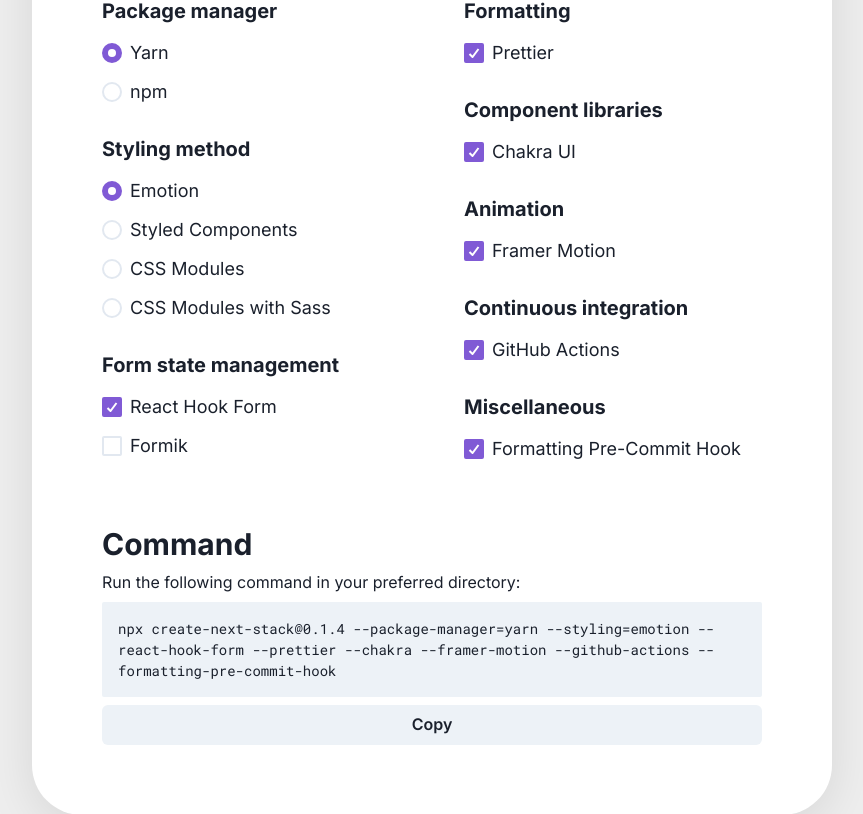
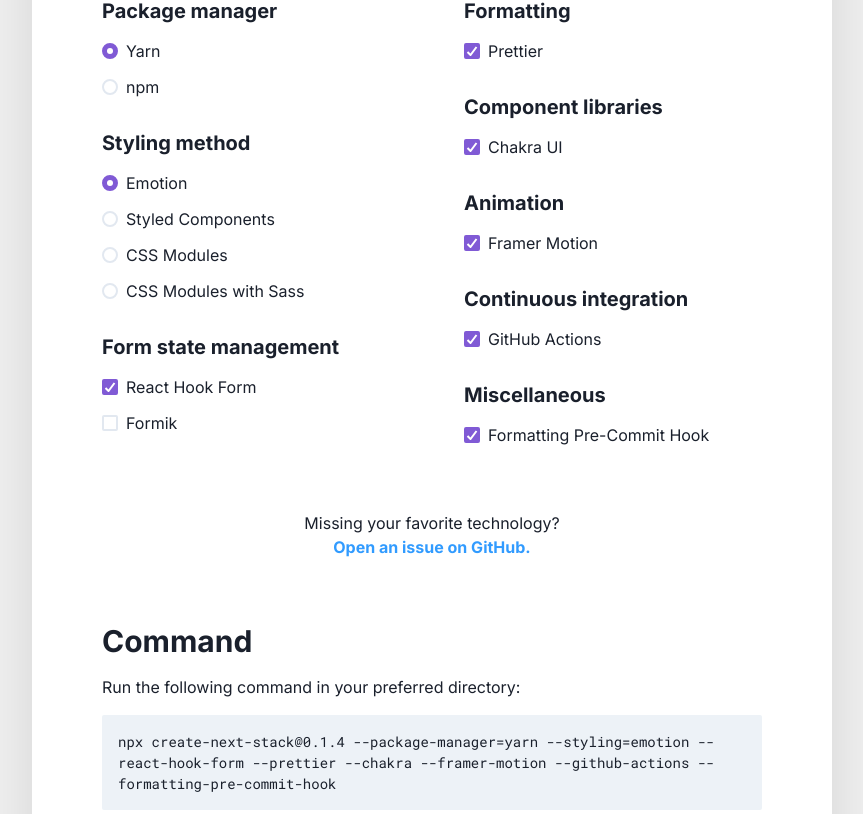
Before and after one commit to hackhero920/create-next-stack-website, a Next.js app: page / in a window 1280 px wide. Shown: the part 539-1353 px from the top of the page, without its empty margins (208-1071 px from the left). Built offline with nearby package versions, Linux system fonts and the light colour scheme.

Commit message:
Fix styling and add GitHub issues anchor

```diff
--- a/templates/LandingPage/LandingPageTemplate.tsx
+++ b/templates/LandingPage/LandingPageTemplate.tsx
@@ -247,6 +247,7 @@
                   Pick your technologies
                 </Heading>
 
+                <Stack spacing="16">
                   <Stack
                     spacing={["8", "8", "16"]}
                     direction={["column", "column", "row"]}
@@ -265,7 +266,7 @@
                                 {Object.entries(packageManagers).map(
                                   ([_, packageManager]) => (
                                     <Radio
-                                    size="lg"
+                                      size="md"
                                       colorScheme="purple"
                                       key={packageManager}
                                       id={`radio-${packageManager}`}
@@ -293,7 +294,7 @@
                                 {Object.entries(stylingMethods).map(
                                   ([_, stylingMethod]) => (
                                     <Radio
-                                    size="lg"
+                                      size="md"
                                       colorScheme="purple"
                                       key={stylingMethod}
                                       id={`radio-${stylingMethod}`}
@@ -318,10 +319,11 @@
                           render={({ field }) => (
                             <CheckboxGroup {...field}>
                               <Stack spacing="3">
-                              {Object.entries(formStateManagementLibraries).map(
-                                ([_, formStateManagementLibrary]) => (
+                                {Object.entries(
+                                  formStateManagementLibraries
+                                ).map(([_, formStateManagementLibrary]) => (
                                   <Checkbox
-                                    size="lg"
+                                    size="md"
                                     colorScheme="purple"
                                     key={formStateManagementLibrary}
                                     id={`checkbox-${formStateManagementLibrary}`}
@@ -329,8 +331,7 @@
                                   >
                                     {options[formStateManagementLibrary].label}
                                   </Checkbox>
-                                )
-                              )}
+                                ))}
                               </Stack>
                             </CheckboxGroup>
                           )}
@@ -352,7 +353,7 @@
                                 {Object.entries(formattingLibraries).map(
                                   ([_, formattingLibrary]) => (
                                     <Checkbox
-                                    size="lg"
+                                      size="md"
                                       colorScheme="purple"
                                       key={formattingLibrary}
                                       id={`checkbox-${formattingLibrary}`}
@@ -381,7 +382,7 @@
                                 {Object.entries(componentLibraries).map(
                                   ([_, componentLibrary]) => (
                                     <Checkbox
-                                    size="lg"
+                                      size="md"
                                       colorScheme="purple"
                                       key={componentLibrary}
                                       id={`checkbox-${componentLibrary}`}
@@ -410,7 +411,7 @@
                                 {Object.entries(animationLibraries).map(
                                   ([_, animationLibrary]) => (
                                     <Checkbox
-                                    size="lg"
+                                      size="md"
                                       colorScheme="purple"
                                       key={animationLibrary}
                                       id={`checkbox-${animationLibrary}`}
@@ -439,7 +440,7 @@
                                 {Object.entries(continuousIntegrations).map(
                                   ([_, continuousIntegration]) => (
                                     <Checkbox
-                                    size="lg"
+                                      size="md"
                                       colorScheme="purple"
                                       key={continuousIntegration}
                                       id={`checkbox-${continuousIntegration}`}
@@ -468,7 +469,7 @@
                                 {Object.entries(miscellaneousOptions).map(
                                   ([_, miscellaneousOption]) => (
                                     <Checkbox
-                                    size="lg"
+                                      size="md"
                                       colorScheme="purple"
                                       key={miscellaneousOption}
                                       id={`checkbox-${miscellaneousOption}`}
@@ -486,9 +487,16 @@
                     </Stack>
                   </Stack>
 
-                <Stack marginTop="16">
+                  <Text align="center">
+                    Missing your favorite technology?
+                    <br />
+                    <Anchor href="https://github.com/akd-io/create-next-stack/issues">
+                      Open an issue on GitHub.
+                    </Anchor>
+                  </Text>
+
                   {output !== "" ? (
-                    <>
+                    <Stack spacing="4">
                       <Heading as="h2" size="lg">
                         Command
                       </Heading>
@@ -501,7 +509,7 @@
                       <Button type="button" onClick={handleCopyClick}>
                         Copy
                       </Button>
-                    </>
+                    </Stack>
                   ) : null}
                 </Stack>
               </form>
```
Lines whose indentation alone changed are shown as unchanged.
